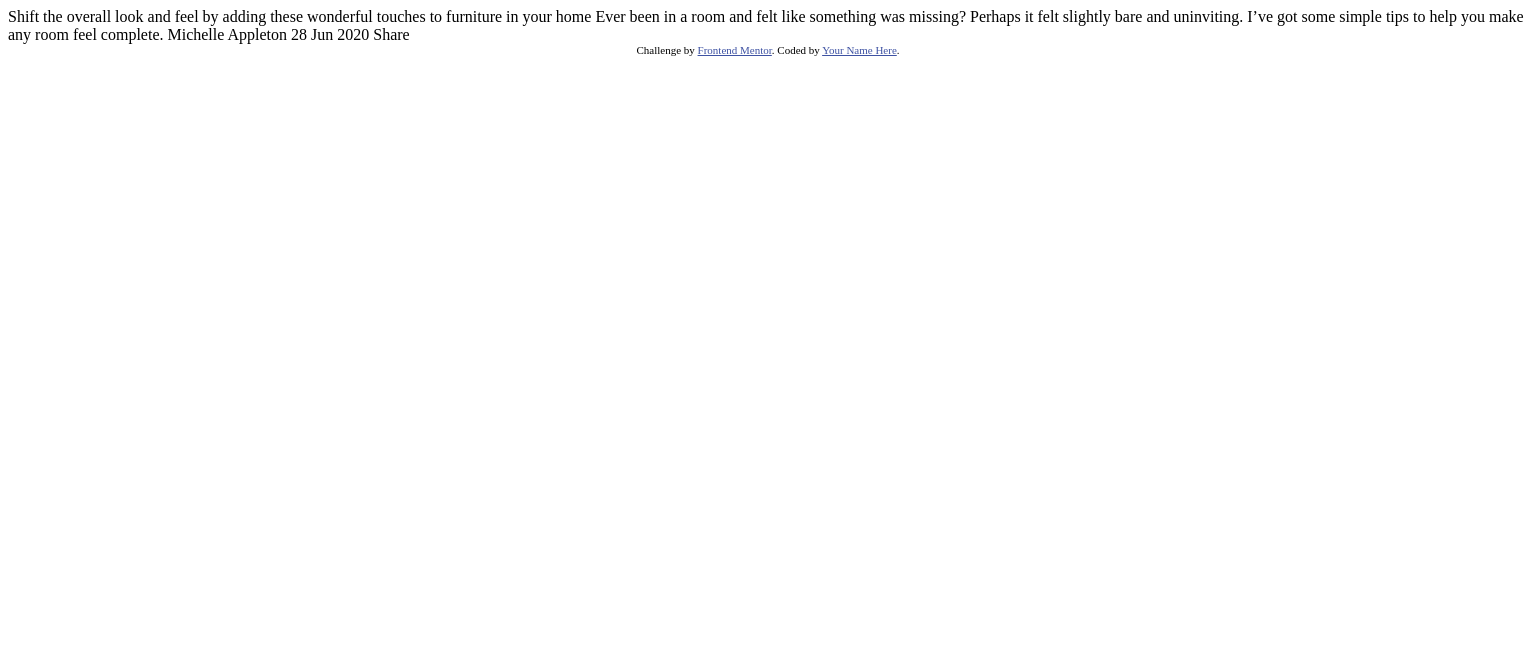
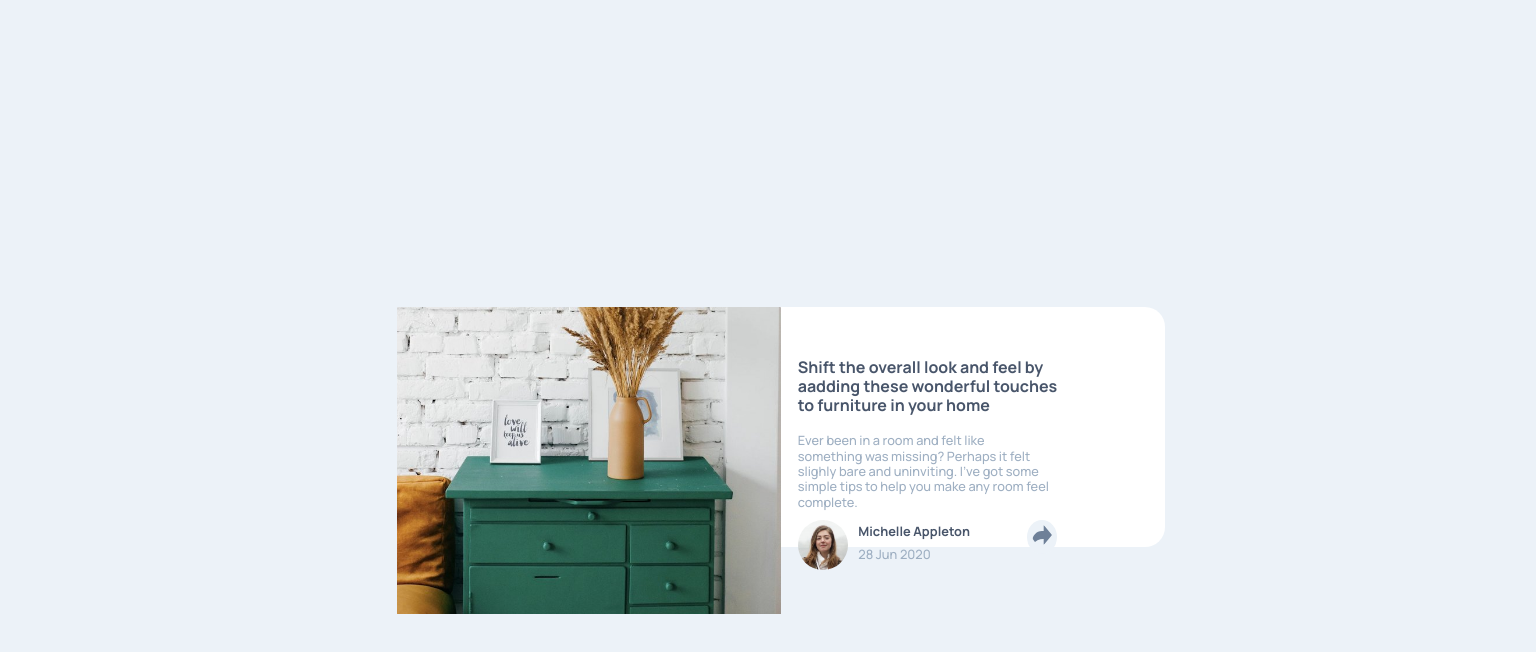
Before and after one commit to Gc87J/article-preview-component, a plain HTML site: page index.html in a window 1536 px wide. Drawn offline with Linux system fonts and the light colour scheme; a web font is replaced by a local one.

Commit message:
Finished both the mobile view and the desktop view. Now doing my final touch ups before i go in to the javascript

```diff
--- a/index.html
+++ b/index.html
@@ -6,31 +6,87 @@
 
   <link rel="icon" type="image/png" sizes="32x32" href="./images/favicon-32x32.png">
 
-  <title>Frontend Mentor | Article preview component</title>
+  <title>Article preview component</title>
 
-  <!-- Feel free to remove these styles or customise in your own stylesheet 👍 -->
-  <style>
-    .attribution { font-size: 11px; text-align: center; }
-    .attribution a { color: hsl(228, 45%, 44%); }
-  </style>
+  <link rel="stylesheet" href="/css/styles.css">
+
+  <link rel="preconnect" href="https://fonts.googleapis.com">
+<link rel="preconnect" href="https://fonts.gstatic.com" crossorigin>
+<link href="https://fonts.googleapis.com/css2?family=Barlow+Semi+Condensed:wght@200;300;400;700&family=Big+Shoulders+Display:wght@700&family=Kumbh+Sans:wght@400;700&family=Lexend+Deca&family=Lobster&family=Manrope:wght@500;700&family=Montserrat:wght@400;500;600;700&family=Outfit:wght@300;400;600&family=Poppins:ital,wght@0,300;0,400;0,500;0,600;0,700;1,400;1,600&family=Roboto:wght@400;500;700&family=Source+Serif+Pro:ital,wght@1,400;1,600&family=Supermercado+One&family=Ubuntu:wght@400;500;700&display=swap" rel="stylesheet">
+
+
+  <script src="/app.js" charset="UTF-8" async></script>
+
 </head>
 <body>
 
-  Shift the overall look and feel by adding these wonderful
-  touches to furniture in your home
+ <main>
+   <section>
+     <div class="img-container">
+       <img src="/images/drawers.jpg" alt="" height="200px" width="335px">
+     </div>
+    <div class="text-info-container">
+      <div class="text-container">
+        <p>Shift the overall look and feel by<br> aadding these wonderful touches<br> to furniture in your home</p>
+        <br>
+        <p>Ever been in a room and felt like<br> something was missing? Perhaps it felt<br> slighly bare and uninviting. I've got some<br> simple tips to help you make any room feel<br> complete.</p>
+      </div>
 
-  Ever been in a room and felt like something was missing? Perhaps
-  it felt slightly bare and uninviting. I’ve got some simple tips
-  to help you make any room feel complete.
 
-  Michelle Appleton
-  28 Jun 2020
+        <div class="info-container">
+          <img src="/images/avatar-michelle.jpg" alt="" height="50px" width="50px">
 
-  Share
+          <div class="name-date-con">
+            <p>Michelle Appleton</p>
+            <p>28 Jun 2020</p>
+          </div>
 
-  <div class="attribution">
+          <div class="share-container">
+            <img src="/images/icon-share.svg" alt="" height="20px" width="20px">
+          </div>
+        </div>
+      </div>
+      <div class="info-con-container">
+        <div class="share-links">
+          <p>SHARE</p>
+          <img src="/images/icon-facebook.svg" alt="">
+          <img src="/images/icon-twitter.svg" alt="">
+          <img src="/images/icon-pinterest.svg" alt="">
+
+        </div>
+
+          <div class="link-share-container">
+            <img src="/images/icon-share.svg" alt="">
+          </div>
+
+    </div>
+   </section>
+
+ </main>
+
+
+
+
+
+
+
+
+
+
+
+
+
+
+
+
+
+
+
+
+
+  <!-- <div class="attribution">
     Challenge by <a href="https://www.frontendmentor.io?ref=challenge" target="_blank">Frontend Mentor</a>.
     Coded by <a href="#">Your Name Here</a>.
-  </div>
+  </div> -->
 </body>
 </html>
--- /dev/null
+++ b/sass/_desktopview.scss
@@ -0,0 +1,102 @@
+
+
+
+
+@media (min-width:1440px) {
+  body{
+    display: flex;
+    justify-content: center;
+    align-self: center;
+  }
+
+  main {
+    // display: grid;
+
+    height: 30vh;
+    width: 50%;
+    // position: absolute;
+    // display: grid;
+
+
+  }
+  section {
+    display: grid;
+    grid-template-columns: repeat(2, 1fr);
+    // height: fit-content;
+    // grid-template-rows: 25% ;
+    // position: relative;
+  }
+
+
+  .img-container {
+    // border: 1px solid #000;
+    height: fit-content;
+
+    img{
+      // width: 20%;
+      height: fit-content;
+      border-top-right-radius: 1px;
+      border-top-left-radius: 1px;
+    }
+
+
+
+  }
+
+
+  .text-info-container{
+    margin-right: 90px;
+    margin-top: 2px;
+    // height: fit-content;
+    // position: relative;
+
+
+    // grid-column: 3/3;
+
+  }
+
+
+  .text-container{
+    p:nth-of-type(1){
+
+      line-height: 1.2;
+    }
+
+
+    p:nth-of-type(2){
+
+      line-height: 1.2;
+
+    }
+
+
+  }
+
+
+
+  .info-container{
+    margin-top: 10px;
+
+
+  }
+
+
+
+  .name-date-con{
+
+
+
+
+  }
+
+
+
+  .share-container{
+
+    // margin-left: 20px;
+
+  }
+
+
+
+}
--- /dev/null
+++ b/sass/styles.scss
@@ -0,0 +1,143 @@
+*{
+  box-sizing: border-box;
+  margin: 0;
+  padding: 0;
+}
+
+body {
+  font-family: 'Manrope', sans-serif;;
+  font-size: 0.8rem;
+  background-color:  hsl(210, 46%, 95%);
+
+}
+main {
+  display: grid;
+  // grid-template-rows: 40% 40% 20%;
+  margin-left: 25px;
+  margin-top: 20%;
+  width: 89%;
+  height: 77vh;
+  // border: 1px solid #000;
+  background-color:#fff ;
+  border-radius: 20px;
+
+}
+
+
+.img-container{
+
+  img{
+    width: 100%;
+
+    border-top-right-radius: 10px;
+    border-top-left-radius: 10px;
+  }
+}
+
+
+
+.text-info-container{
+  display: grid;
+  place-content: center;
+  margin-top: 10%;
+
+}
+
+
+
+
+.text-container{
+  // line-height: 1.3;
+
+  p:nth-of-type(1){
+    color: hsl(217, 19%, 35%);
+    font-weight: 700;
+    font-size: 1rem;
+    line-height: 1.5;
+  }
+
+
+  p:nth-of-type(2){
+    color: hsl(212, 23%, 69%) ;
+    font-weight: 500;
+    line-height: 1.6;
+
+  }
+}
+
+
+
+
+.info-con-container{
+  display: none;
+  position: relative;
+  bottom: 9%;
+  border: 1px solid #000;
+  height: 11vh;
+  width: 100%;
+  border-bottom-left-radius: 12px ;
+  border-bottom-right-radius: 12px ;
+  background-color: #000;
+
+
+  .share-links{
+    // display: flex;
+    // justify-content: space-evenly;
+    // align-items: center;
+
+
+  }
+}
+
+.info-container{
+  // border: 2px solid #000 ;
+  display: flex;
+  justify-content: space-between;
+  margin-top: 13%;
+  // opacity: 1%;
+
+
+
+
+  img:nth-of-type(1) {
+    border-radius: 50%;
+  }
+
+  .name-date-con{
+
+    line-height: 1.8;
+    margin-right: 18%;
+
+    p:nth-of-type(1){
+      color: hsl(217, 19%, 35%);
+      font-weight: 700;   }
+
+    p:nth-of-type(2){
+      color: hsl(212, 23%, 69%) ;
+
+    }
+
+  }
+
+
+
+
+
+
+  .share-container{
+    height: fit-content;
+    width: fit-content;
+    padding: 5px 5px 5px 5px  ;
+    border-radius: 50%;
+    background-color: hsl(210, 46%, 95%);
+
+  }
+  img:nth-of-type(2) {
+
+
+
+  }
+}
+
+
+@import "./desktopview"
```
Also changed, not shown: app.js (added), css/styles.css (added), 1 other file.
